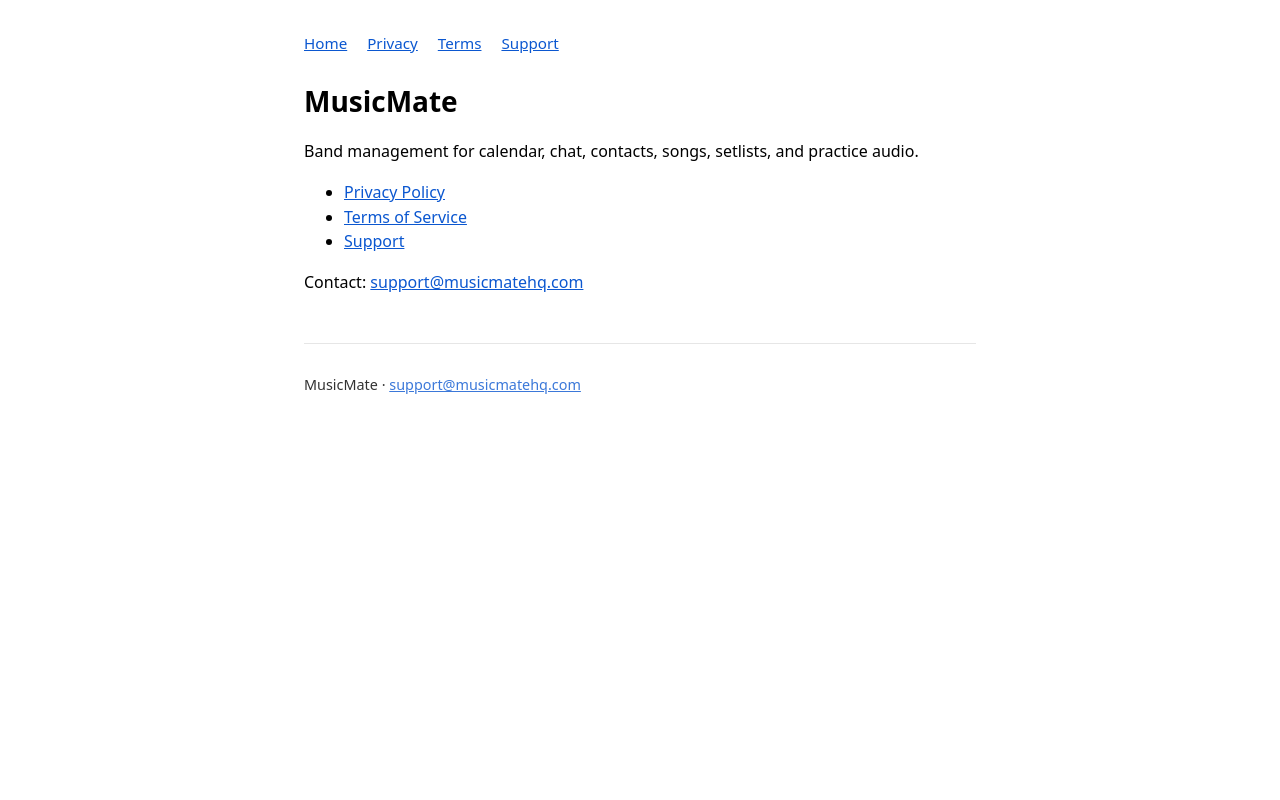
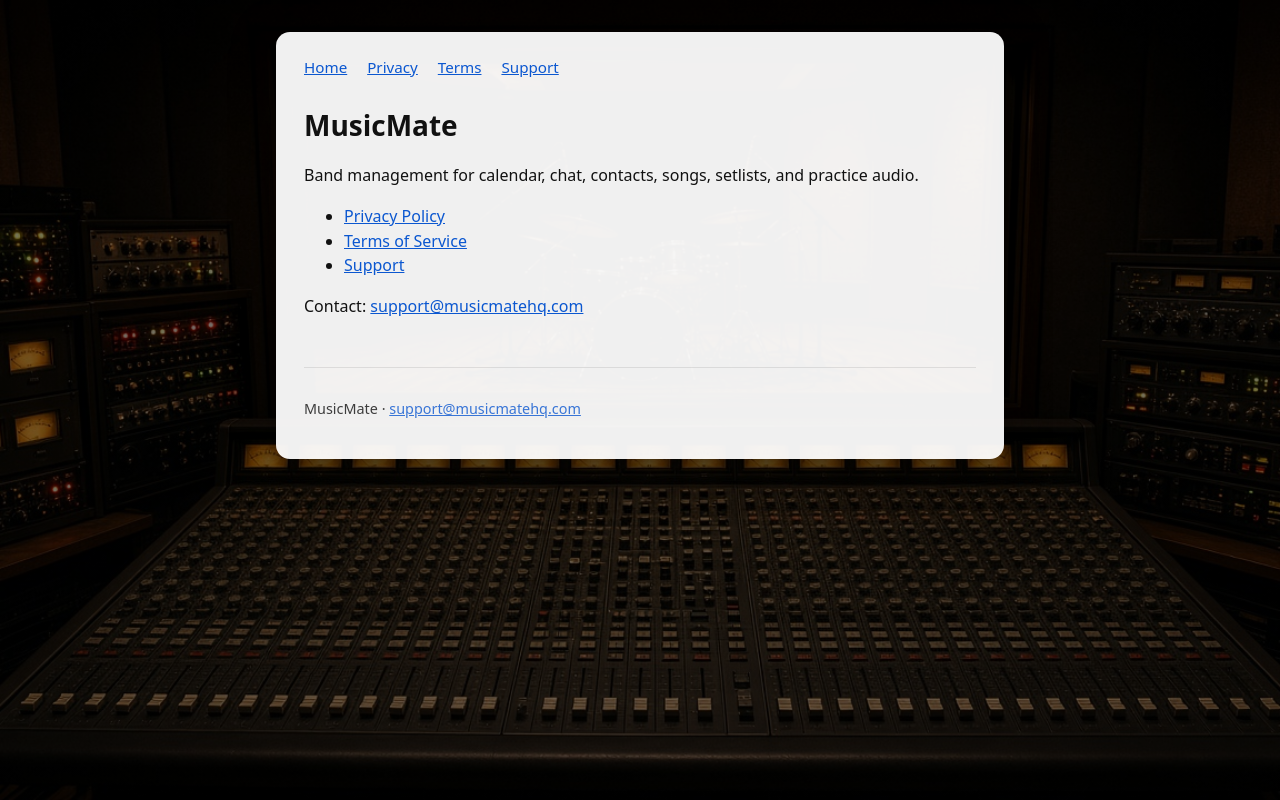
Before and after one commit to reeroy-boy/musicmate-site, a plain HTML site: page index.html in a window 1280 px wide. Drawn offline with Linux system fonts and the light colour scheme.

Commit message:
Add studio background

```diff
--- a/index.html
+++ b/index.html
@@ -14,6 +14,8 @@ nav a { margin-right: 1rem; }
 .note { opacity: 0.85; }
 footer { margin-top: 3rem; font-size: 0.9rem; opacity: 0.8; border-top: 1px solid #8884; padding-top: 1rem; }
 a { color: #0b57d0; }
+html { min-height: 100%; background: linear-gradient(rgba(0,0,0,.55), rgba(0,0,0,.55)), url("studio-bg.jpg") center/cover fixed #111; }
+body { background: rgba(255,255,255,.94); color: #111; border-radius: 14px; padding: 1.5rem 1.75rem; box-shadow: 0 10px 40px rgba(0,0,0,.5); }
 </style>
 </head>
 <body>
```
Also changed, not shown: privacy.html (+2 -0 lines), support.html (+2 -0 lines), terms.html (+2 -0 lines), studio-bg.jpg (added).
